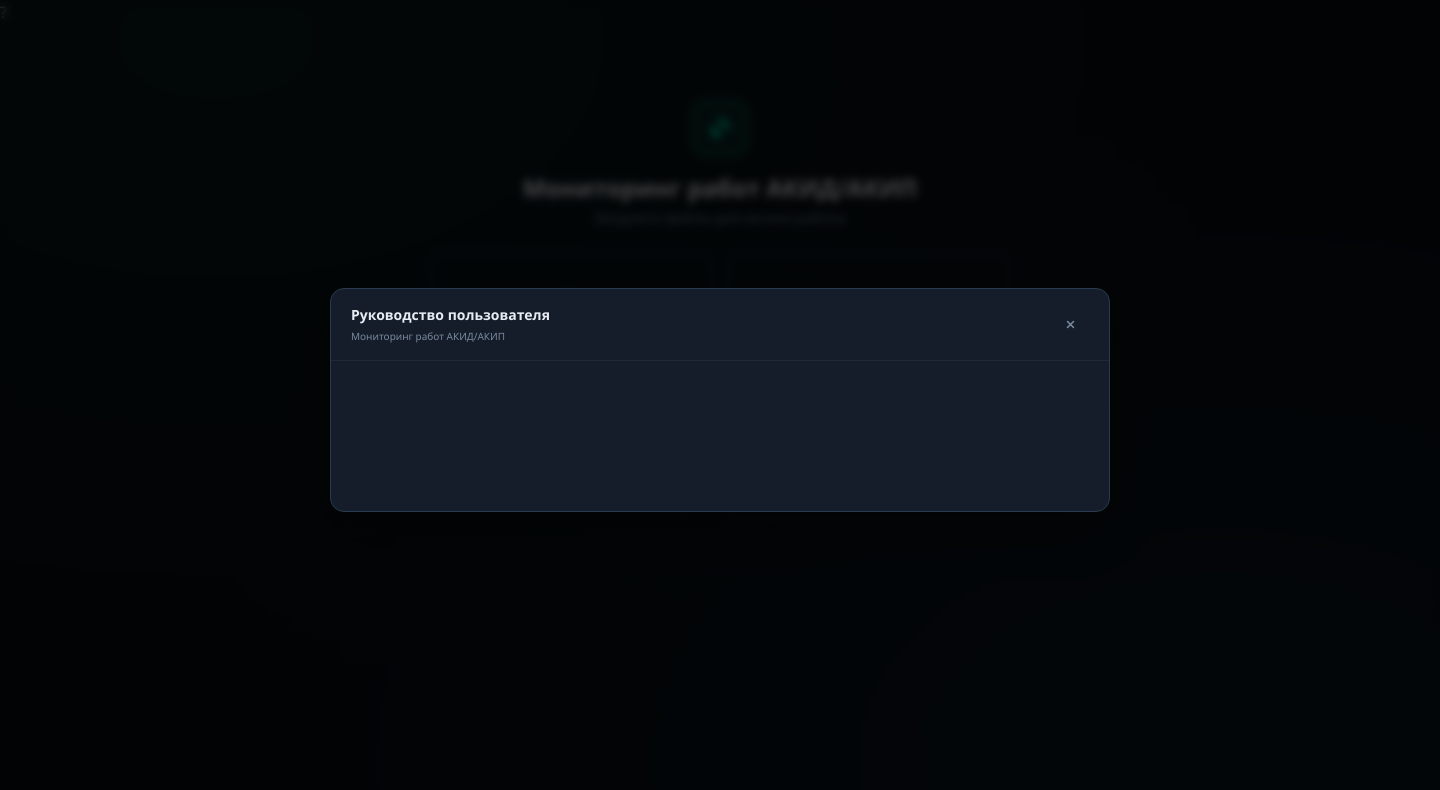
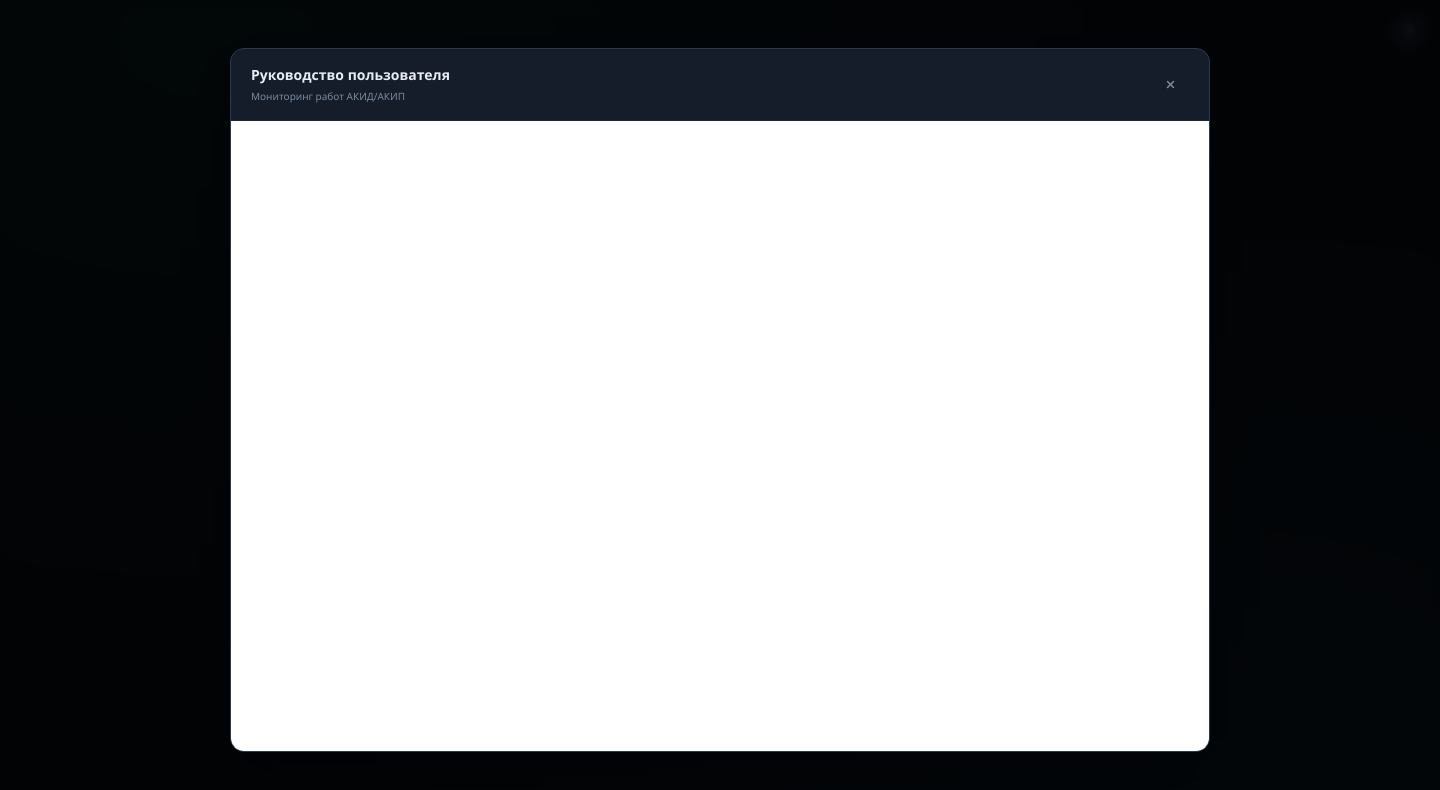
Before and after one commit to Dimar4713/aimeton_akid_viewer, an Electron app: page index.html in a window 1440 px wide. Both pictures are taken after a click on the button "Открыть руководство пользователя". Drawn offline with Linux system fonts and the light colour scheme; no server answers.

Commit message:
Style in-app help button and scrollable guide modal

```diff
--- a/app.css
+++ b/app.css
@@ -68,3 +68,10 @@ input:focus,select:focus{border-color:var(--acd)}
 .aimeton-footer{max-width:1700px;margin:0 auto;padding:12px 16px 18px;display:flex;align-items:center;justify-content:center;gap:6px;flex-wrap:wrap;color:var(--mt);font-size:11px}
 .aimeton-footer a{color:var(--ac);text-decoration:none;font-weight:700}.aimeton-footer a:hover{text-decoration:underline}
 .aimeton-about{display:grid;gap:14px}.aimeton-about-logo{display:flex;align-items:center;gap:12px;font-weight:800;letter-spacing:.08em;font-size:18px}.aimeton-about-logo .aimeton-mark{width:44px;height:44px}.aimeton-about p{font-size:13px;line-height:1.65;color:var(--mt)}.aimeton-about a{color:var(--ac);text-decoration:none;font-weight:700}.aimeton-about a:hover{text-decoration:underline}
+.help-btn{position:fixed;top:14px;right:14px;width:34px;height:34px;border-radius:50%;border:1px solid var(--bdl);background:var(--sf);color:var(--mt);display:flex;align-items:center;justify-content:center;font-size:17px;font-weight:800;line-height:1;cursor:pointer;z-index:150;box-shadow:0 6px 20px rgba(0,0,0,.22);transition:all .15s}
+.help-btn:hover,.help-btn:focus-visible{border-color:var(--ac);color:var(--ac);background:var(--acg);outline:none;transform:translateY(-1px)}
+.help-modal{width:min(94vw,980px);max-width:980px;height:min(88vh,820px);max-height:88vh}
+.help-head{flex:0 0 auto}
+.help-body{flex:1;min-height:0;background:var(--sf);padding:0}
+.help-frame{display:block;width:100%;height:100%;min-height:0;border:0;background:#fff;color:#111}
+@media(max-width:768px){.help-btn{top:10px;right:10px;width:32px;height:32px}.help-modal{width:96vw;height:92vh;max-height:92vh}.help-head{padding:12px 14px}}
```
